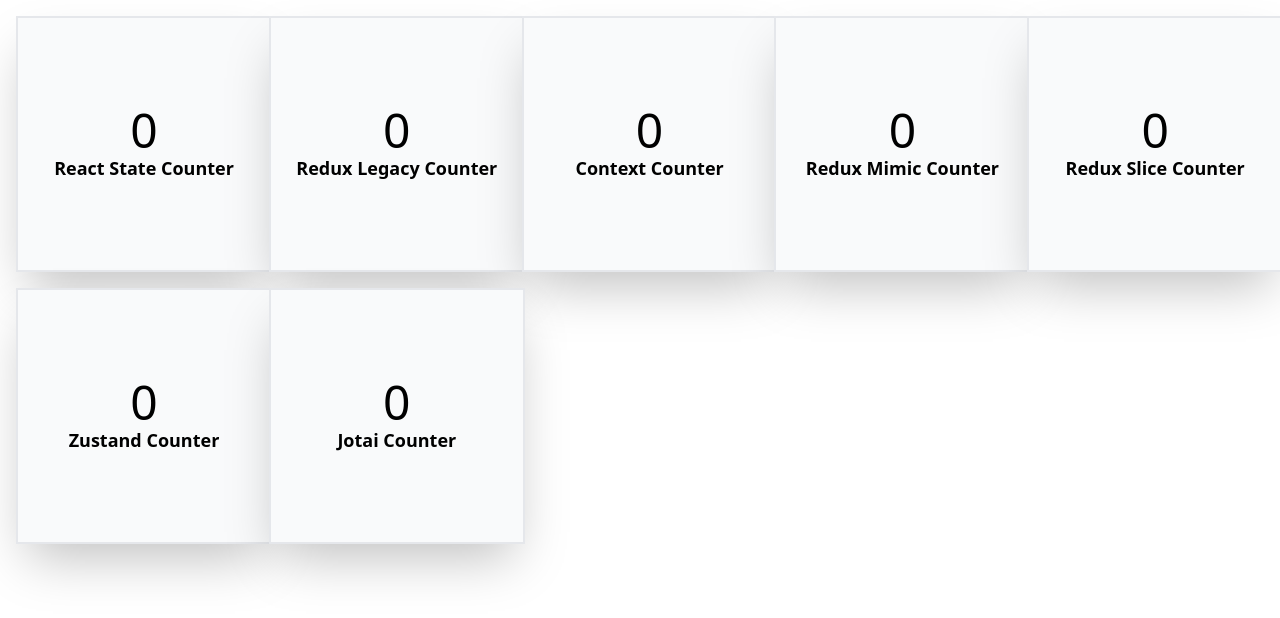
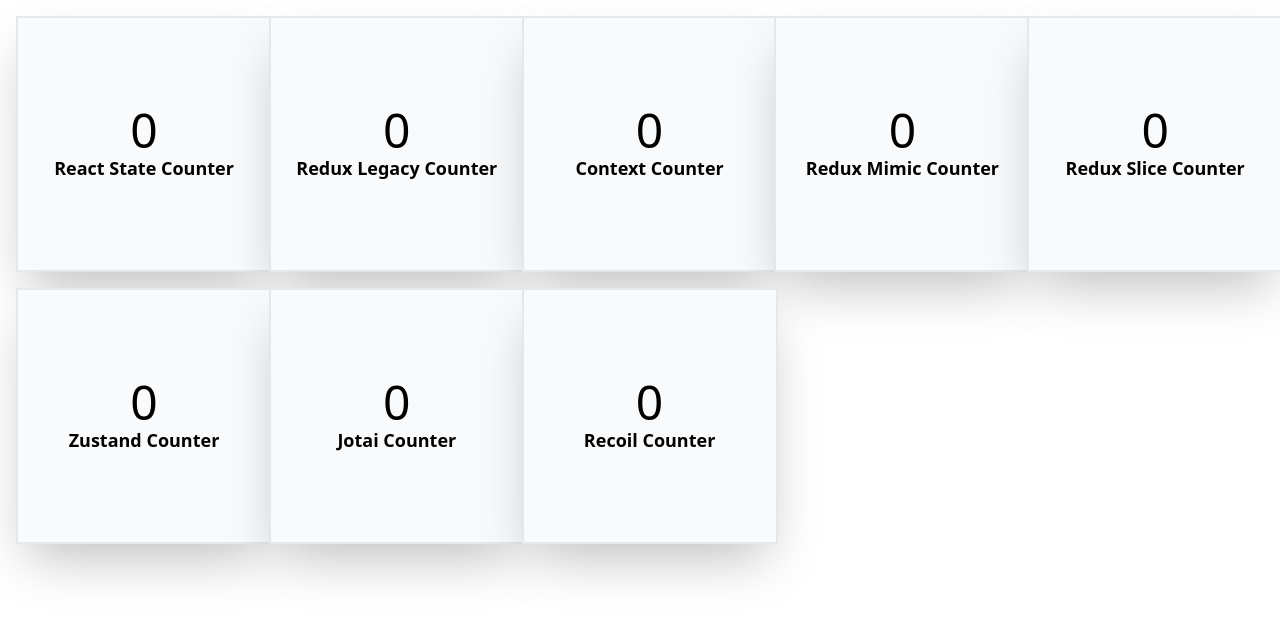
Before and after one commit to chrisrabe/state-mgmt-react, a React (Create React App) app: page / in a window 1280 px wide. Shown: the top 618 px of the page. Built offline with nearby package versions, Linux system fonts and the light colour scheme.

Commit message:
feat: added recoil counter

```diff
--- a/package.json
+++ b/package.json
@@ -16,6 +16,7 @@
     "react-dom": "^18.3.1",
     "react-redux": "^9.1.2",
     "react-scripts": "5.0.1",
+    "recoil": "^0.7.7",
     "redux": "^5.0.1",
     "typescript": "^4.9.5",
     "web-vitals": "^2.1.4"
@@ -46,6 +47,7 @@
   },
   "devDependencies": {
     "@babel/plugin-proposal-private-property-in-object": "^7.21.11",
+    "@types/recoil": "^0.0.9",
     "tailwindcss": "^3.4.3",
     "zustand": "^4.5.2"
   }
--- a/src/App.tsx
+++ b/src/App.tsx
@@ -6,6 +6,7 @@ import ReduxMimicCounter from "./approaches/ReduxMimicCounter";
 import ReduxSliceCounter from "./approaches/ReduxSliceCounter";
 import ZustandCounter from "./approaches/ZustandCounter";
 import JotaiCounter from "./approaches/JotaiCounter";
+import RecoilCounter from "./approaches/RecoilCounter";
 
 function App() {
   return (
@@ -17,6 +18,7 @@ function App() {
       <ReduxSliceCounter />
       <ZustandCounter />
       <JotaiCounter />
+      <RecoilCounter />
     </div>
   );
 }
--- /dev/null
+++ b/src/approaches/RecoilCounter/RecoilCounter.tsx
@@ -0,0 +1,23 @@
+import React from "react";
+import {RecoilRoot, useRecoilState} from "recoil"
+import Button from "../../components/Button";
+import Counter from "../../components/Counter";
+import {countAtom} from "./atoms/counterAtoms";
+
+const RecoilCounter: React.FC = () => {
+  const [count, setCount] = useRecoilState(countAtom);
+
+  return (
+    <Button onClick={() => setCount(count + 1)}>
+      <Counter count={count} label="Recoil Counter" />
+    </Button>
+  )
+};
+
+const RecoilCounterRoot: React.FC = () => (
+  <RecoilRoot>
+    <RecoilCounter />
+  </RecoilRoot>
+)
+
+export default RecoilCounterRoot;
--- /dev/null
+++ b/src/approaches/RecoilCounter/atoms/counterAtoms.ts
@@ -0,0 +1,6 @@
+import { atom } from "recoil"
+
+export const countAtom = atom({
+  key: 'count',
+  default: 0
+});
--- /dev/null
+++ b/src/approaches/RecoilCounter/index.ts
@@ -0,0 +1 @@
+export {default} from "./RecoilCounter"
```
Also changed, not shown: 1 other file (tests, documents, lock files or other folders).
